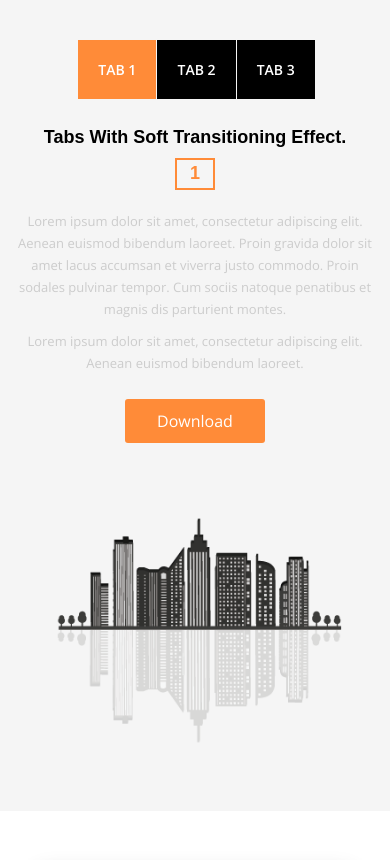
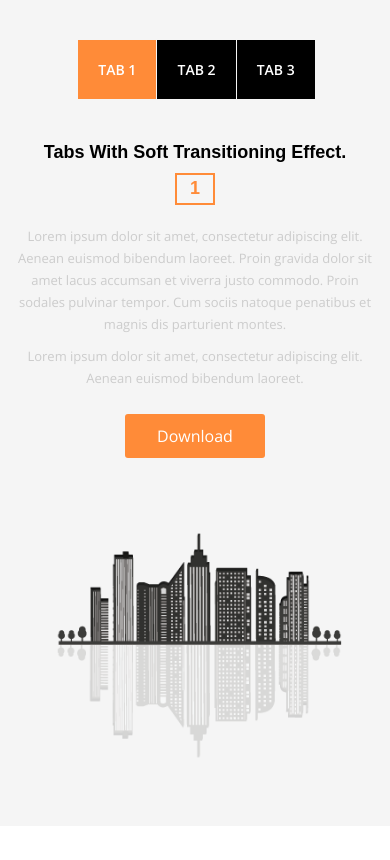
Before and after one commit to ahmedrahin/AXIT, a plain HTML site: page index.html in a window 390 px wide. Shown: the part 1180-2040 px from the top of the page. Drawn offline with nearby package versions, Linux system fonts and the light colour scheme.

Commit message:
Update style.css

```diff
--- a/css/style.css
+++ b/css/style.css
@@ -671,7 +671,7 @@ footer ul li a:hover {
     .features ul {text-align: center;}
     .features ul li {display: inline;margin-right: -4px;}
     .features ul li a {display: inline; font-size: 14px;border-bottom: inherit;padding: 20px;border-right: 1px solid #f5f5f5;}
-    .features-info {margin: 0;text-align: center;height: 350px;}
+    .features-info {margin: 0;text-align: center;height: 350px;margin-top: 15px;}
     .features-info h4 {margin-bottom: 20px;}
     .features-info span {display: block; width: 40px;margin: auto;margin-top: 10px;}
     .features-info a {width: 140px;margin: 25px auto;}
```
